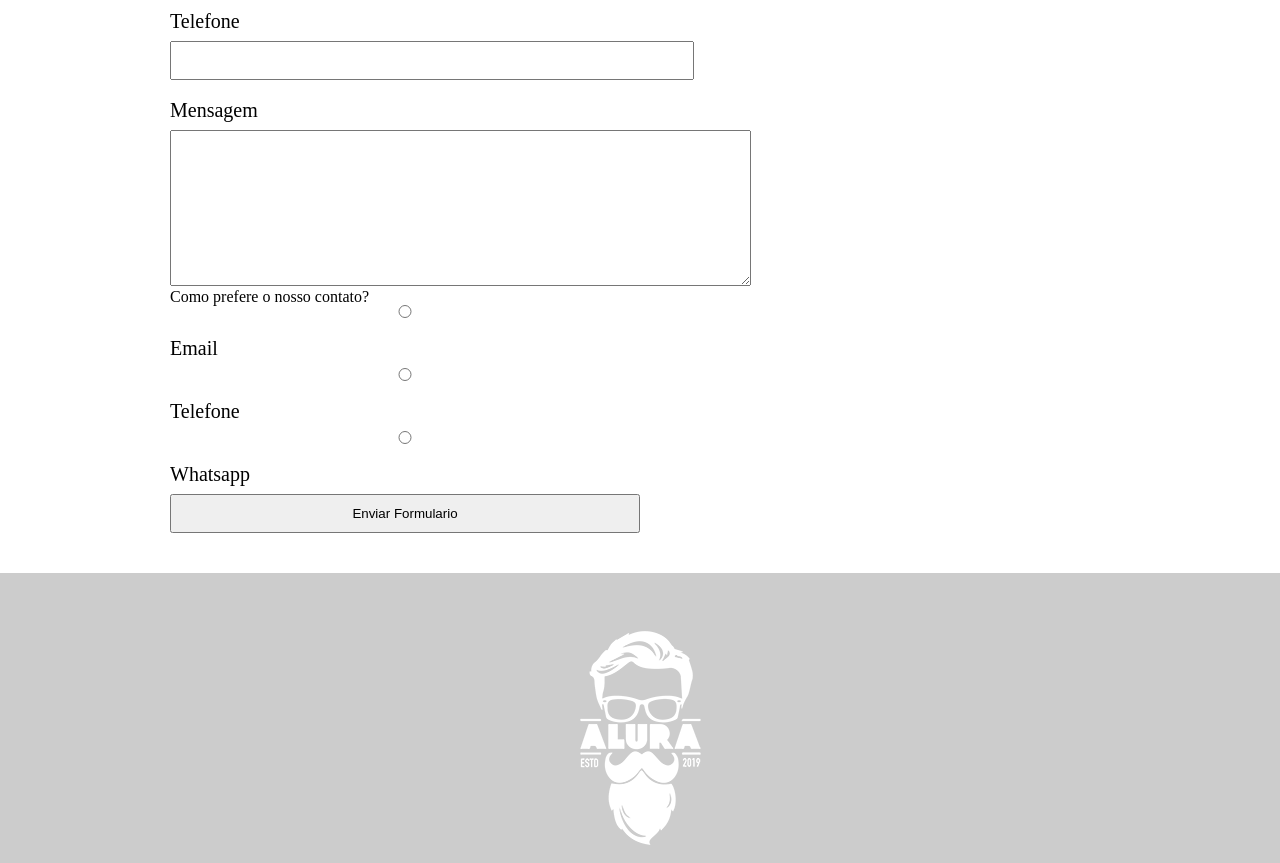
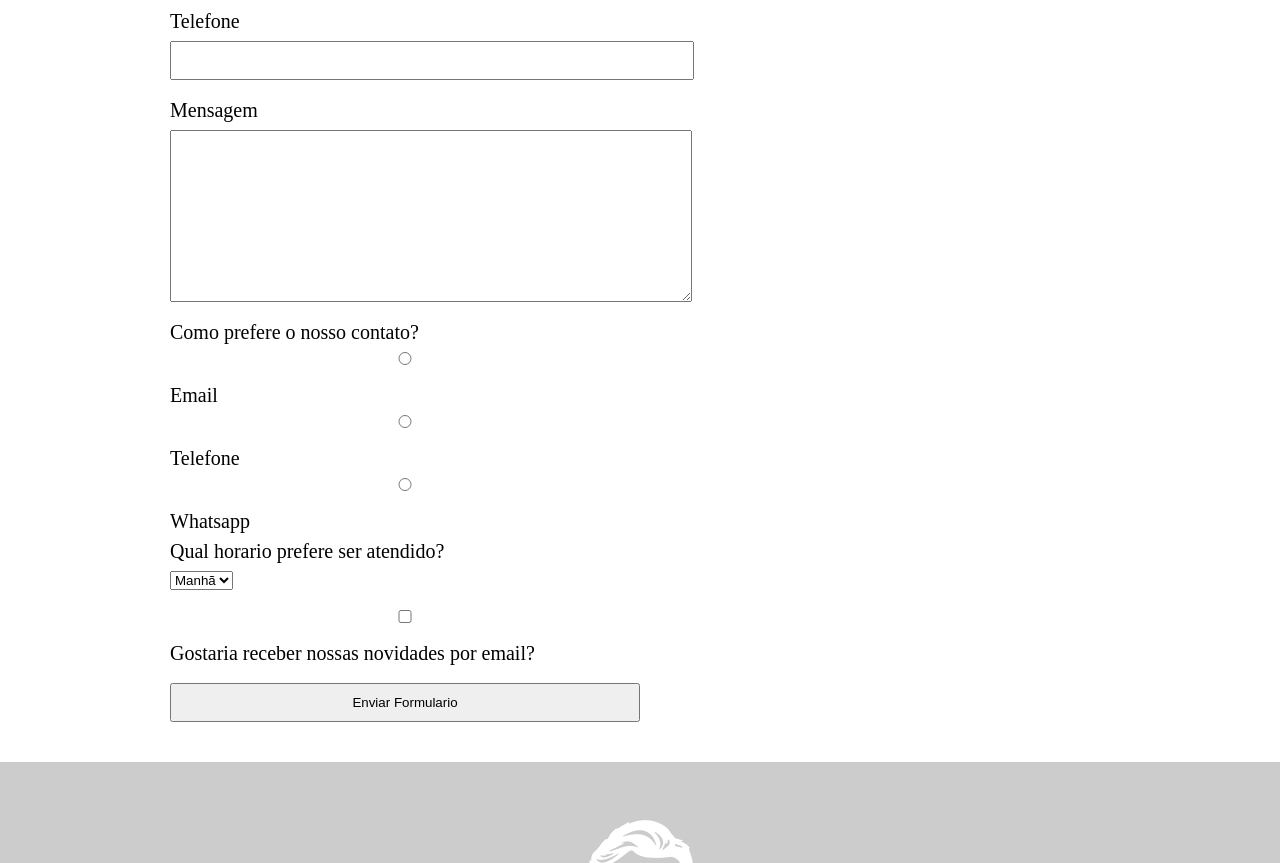
Before and after one commit to UmFernandoqualquer/front_end, a plain HTML site: page contato.html in a window 1280 px wide. Shown: the part 500-1363 px from the top of the page. Drawn offline with Linux system fonts and the light colour scheme.

Commit message:
checkbox

```diff
--- a/contato.html
+++ b/contato.html
@@ -46,6 +46,16 @@
 
             </div>
 
+            <div>
+                <p>Qual horario prefere ser atendido?</p>
+                <select>
+                    <option> Manhã</option>
+                    <option>Tarde</option>
+                    <option>Noite</option>
+                </select>
+            </div>
+            <label class="checkbox"> <input type="checkbox">Gostaria receber nossas novidades por email?</label>
+
             <input type="submit" value="Enviar Formulario">
         </form>
     </main>
--- a/style.css
+++ b/style.css
@@ -81,7 +81,7 @@ main{
 form{
     margin: 40px 0;
 }
-form label{
+form label, form p{
    display: block;
    font-size: 20px;
    margin: 0 0 10px;
@@ -92,3 +92,12 @@ form input{
     padding: 10px 25px;
     width: 50%;
 }
+.input-padrao{
+    display: block;
+    margin: 0 0 20px;
+    padding: 10px 25px;
+    width: 50%;
+}
+.checkbox{
+    margin: 20px 0;
+}
```
